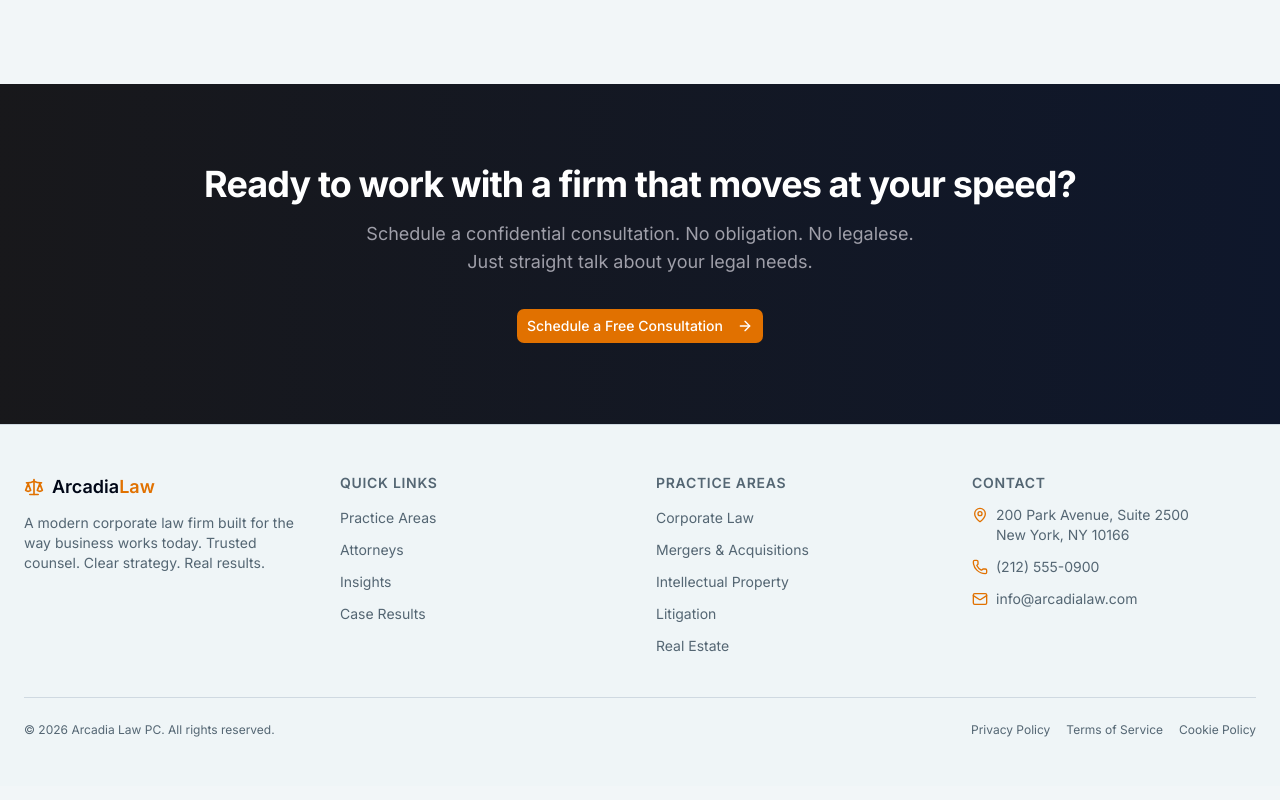
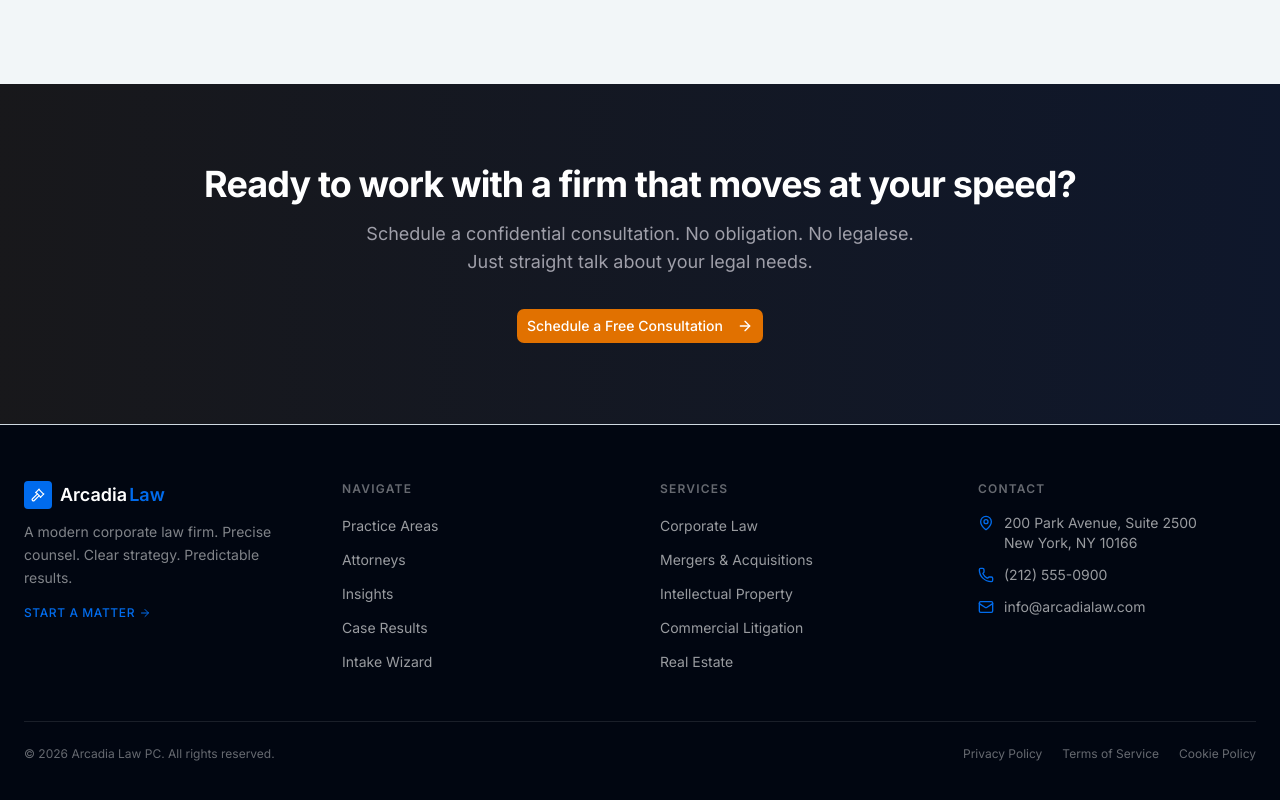
Before and after one commit to anas-khan-antimatter/mkt-arcadia-law, a Next.js app in the folder arcadia-law/: page / in a window 1280 px wide. Shown: the part 2738-3538 px from the top of the page. Built offline with nearby package versions, Linux system fonts and the light colour scheme.

Commit message:
antimatter: checkpoint c-1790732954718-w4dlf

```diff
--- a/arcadia-law/src/app/layout.tsx
+++ b/arcadia-law/src/app/layout.tsx
@@ -1,5 +1,5 @@
 import type { Metadata } from "next";
-import { Inter } from "next/font/google";
+import { Inter, JetBrains_Mono } from "next/font/google";
 import "./globals.css";
 import Header from "@/components/layout/Header";
 import Footer from "@/components/layout/Footer";
@@ -10,10 +10,16 @@
   display: "swap",
 });
 
+const jetbrainsMono = JetBrains_Mono({
+  variable: "--font-mono",
+  subsets: ["latin"],
+  display: "swap",
+});
+
 export const metadata: Metadata = {
-  title: "Arcadia Law | Modern Corporate Law Firm",
+  title: "Arcadia Law | Corporate Counsel — Precise. Strategic. Results.",
   description:
-    "A modern corporate law firm built for the way business works today. Practice areas include corporate law, M&A, IP, litigation, and real estate.",
+    "A modern corporate law firm delivering precise counsel, clear strategy, and predictable results across corporate law, M&A, IP, litigation, and real estate.",
 };
 
 export default function RootLayout({
@@ -22,7 +28,7 @@
   children: React.ReactNode;
 }) {
   return (
-    <html lang="en" className={`${inter.variable} h-full antialiased`}>
+    <html lang="en" className={`${inter.variable} ${jetbrainsMono.variable} h-full antialiased`}>
       <body className="min-h-full flex flex-col font-sans">
         <Header />
         <main className="flex-1">{children}</main>
--- a/arcadia-law/src/components/layout/Footer.tsx
+++ b/arcadia-law/src/components/layout/Footer.tsx
@@ -1,41 +1,53 @@
 import Link from "next/link";
-import { Scale, Phone, Mail, MapPin } from "lucide-react";
+import { Gavel, Phone, Mail, MapPin, ArrowRight } from "lucide-react";
 
 export default function Footer() {
   return (
-    <footer className="border-t border-border bg-muted/30">
-      <div className="container mx-auto px-4 py-12 md:px-6">
-        <div className="grid gap-8 md:grid-cols-4">
+    <footer className="border-t border-border bg-[oklch(0.12_0.03_255)] text-white">
+      <div className="container mx-auto px-4 py-14 md:px-6">
+        <div className="grid gap-10 md:grid-cols-4">
           {/* Brand */}
           <div className="md:col-span-1">
             <Link href="/" className="flex items-center gap-2 mb-3">
-              <Scale className="h-5 w-5 text-amber-600" />
-              <span className="text-lg font-semibold">
-                Arcadia<span className="text-amber-600">Law</span>
+              <div className="flex h-7 w-7 items-center justify-center rounded bg-accent text-accent-foreground">
+                <Gavel className="h-3.5 w-3.5" />
+              </div>
+              <span className="text-lg font-semibold text-white">
+                Arcadia<span className="text-accent ml-0.5">Law</span>
               </span>
             </Link>
-            <p className="text-sm text-muted-foreground max-w-xs">
-              A modern corporate law firm built for the way business works today.
-              Trusted counsel. Clear strategy. Real results.
+            <p className="text-sm text-white/50 max-w-xs leading-relaxed">
+              A modern corporate law firm. Precise counsel. Clear strategy.
+              Predictable results.
             </p>
+            <div className="mt-4 flex gap-3">
+              <Link
+                href="/intake"
+                className="inline-flex items-center gap-1 text-xs text-accent hover:text-accent/80 transition-colors font-medium uppercase tracking-wider"
+              >
+                Start a Matter
+                <ArrowRight className="h-3 w-3" />
+              </Link>
+            </div>
           </div>
 
           {/* Quick Links */}
           <div>
-            <h3 className="mb-3 text-sm font-semibold uppercase tracking-wider text-muted-foreground">
-              Quick Links
+            <h3 className="mb-4 text-xs font-semibold uppercase tracking-widest text-white/40">
+              Navigate
             </h3>
-            <ul className="space-y-2">
+            <ul className="space-y-2.5">
               {[
                 { label: "Practice Areas", href: "/practice-areas" },
                 { label: "Attorneys", href: "/attorneys" },
                 { label: "Insights", href: "/insights" },
                 { label: "Case Results", href: "/case-results" },
+                { label: "Intake Wizard", href: "/intake" },
               ].map((link) => (
                 <li key={link.href}>
                   <Link
                     href={link.href}
-                    className="text-sm text-muted-foreground transition-colors hover:text-foreground"
+                    className="text-sm text-white/60 transition-colors hover:text-white"
                   >
                     {link.label}
                   </Link>
@@ -44,23 +56,23 @@
             </ul>
           </div>
 
-          {/* Practice Areas */}
+          {/* Services */}
           <div>
-            <h3 className="mb-3 text-sm font-semibold uppercase tracking-wider text-muted-foreground">
-              Practice Areas
+            <h3 className="mb-4 text-xs font-semibold uppercase tracking-widest text-white/40">
+              Services
             </h3>
-            <ul className="space-y-2">
+            <ul className="space-y-2.5">
               {[
                 "Corporate Law",
                 "Mergers & Acquisitions",
                 "Intellectual Property",
-                "Litigation",
+                "Commercial Litigation",
                 "Real Estate",
               ].map((area) => (
                 <li key={area}>
                   <Link
                     href="/practice-areas"
-                    className="text-sm text-muted-foreground transition-colors hover:text-foreground"
+                    className="text-sm text-white/60 transition-colors hover:text-white"
                   >
                     {area}
                   </Link>
@@ -71,38 +83,38 @@
 
           {/* Contact */}
           <div>
-            <h3 className="mb-3 text-sm font-semibold uppercase tracking-wider text-muted-foreground">
+            <h3 className="mb-4 text-xs font-semibold uppercase tracking-widest text-white/40">
               Contact
             </h3>
             <ul className="space-y-3">
-              <li className="flex items-start gap-2 text-sm text-muted-foreground">
-                <MapPin className="mt-0.5 h-4 w-4 shrink-0 text-amber-600" />
+              <li className="flex items-start gap-2.5 text-sm text-white/60">
+                <MapPin className="mt-0.5 h-4 w-4 shrink-0 text-accent" />
                 <span>200 Park Avenue, Suite 2500<br />New York, NY 10166</span>
               </li>
-              <li className="flex items-center gap-2 text-sm text-muted-foreground">
-                <Phone className="h-4 w-4 shrink-0 text-amber-600" />
+              <li className="flex items-center gap-2.5 text-sm text-white/60">
+                <Phone className="h-4 w-4 shrink-0 text-accent" />
                 <span>(212) 555-0900</span>
               </li>
-              <li className="flex items-center gap-2 text-sm text-muted-foreground">
-                <Mail className="h-4 w-4 shrink-0 text-amber-600" />
+              <li className="flex items-center gap-2.5 text-sm text-white/60">
+                <Mail className="h-4 w-4 shrink-0 text-accent" />
                 <span>info@arcadialaw.com</span>
               </li>
             </ul>
           </div>
         </div>
 
-        <div className="mt-10 border-t border-border pt-6 flex flex-col items-center justify-between gap-4 md:flex-row">
-          <p className="text-xs text-muted-foreground">
+        <div className="mt-12 border-t border-white/10 pt-6 flex flex-col items-center justify-between gap-4 md:flex-row">
+          <p className="text-xs text-white/40">
             &copy; {new Date().getFullYear()} Arcadia Law PC. All rights reserved.
           </p>
-          <div className="flex gap-4 text-xs text-muted-foreground">
-            <Link href="/" className="hover:text-foreground transition-colors">
+          <div className="flex gap-5 text-xs text-white/40">
+            <Link href="/" className="hover:text-white transition-colors">
               Privacy Policy
             </Link>
-            <Link href="/" className="hover:text-foreground transition-colors">
+            <Link href="/" className="hover:text-white transition-colors">
               Terms of Service
             </Link>
-            <Link href="/" className="hover:text-foreground transition-colors">
+            <Link href="/" className="hover:text-white transition-colors">
               Cookie Policy
             </Link>
           </div>
```
